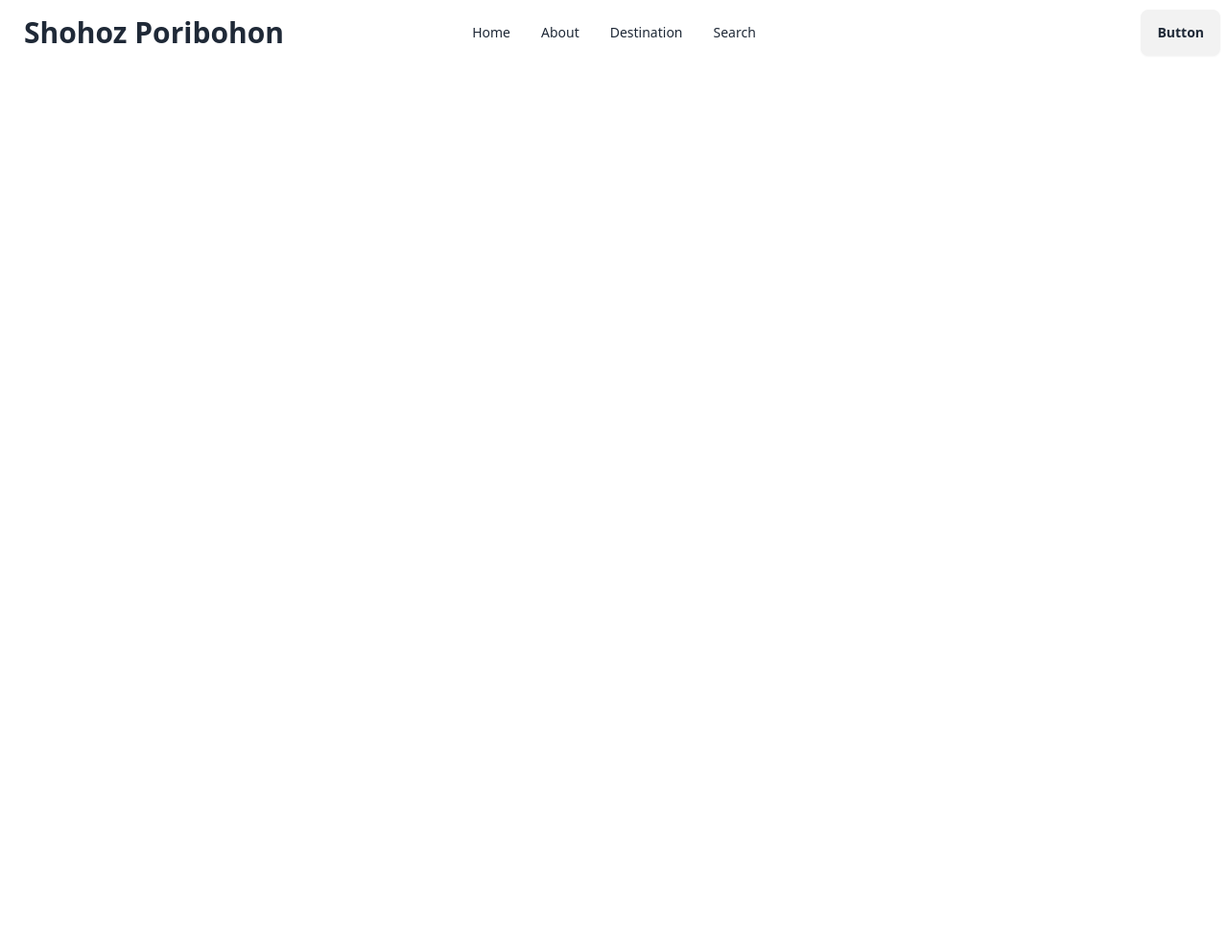
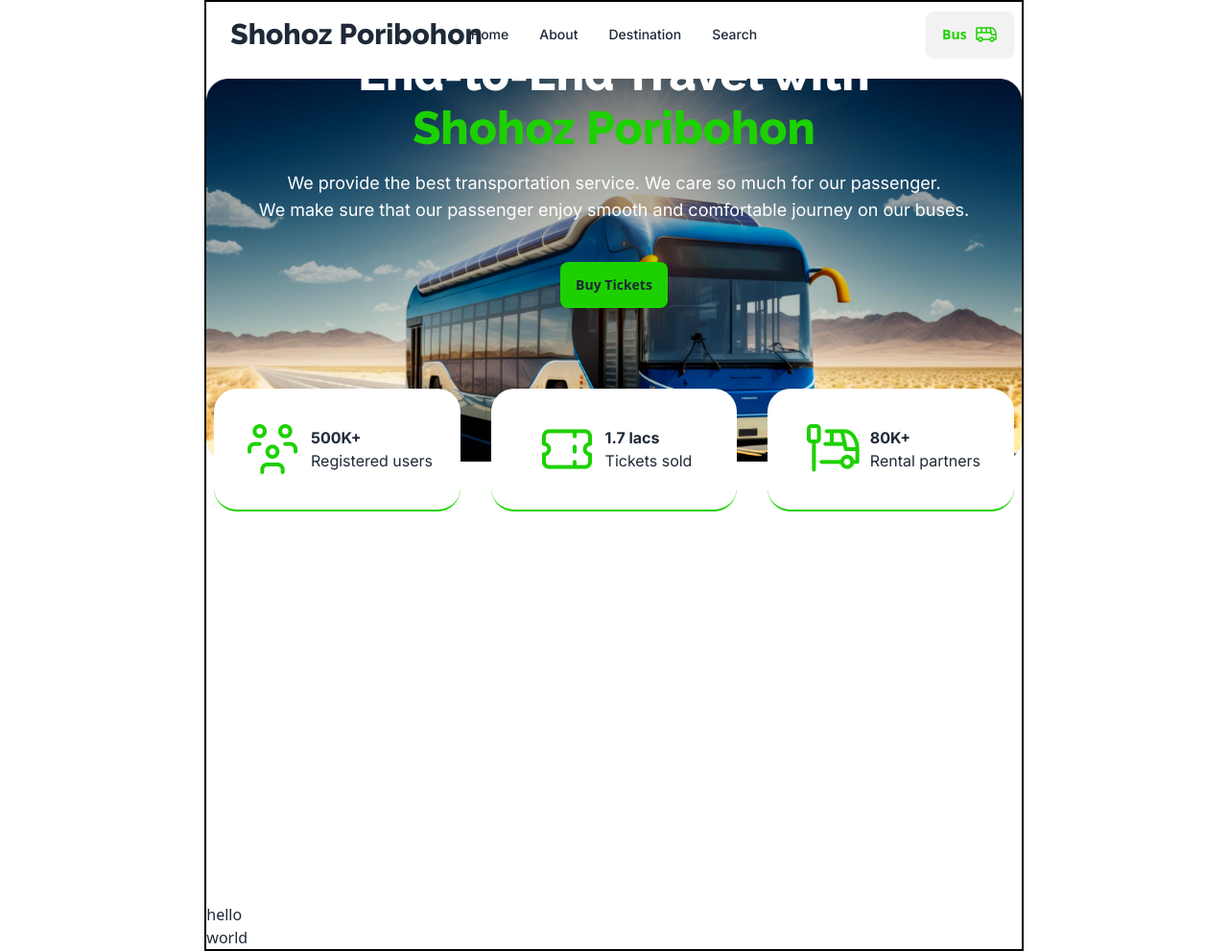
Before and after one commit to shakiltha/ph-bus-ticket-system, a plain HTML site: page index.html in a window 1280 px wide. Shown: the whole page at 96% size. Before the commit the page ends 800 px from the top, so only its background shows below. Drawn offline with nearby package versions, Linux system fonts and the light colour scheme.

Commit message:
header section done

```diff
--- a/app.css
+++ b/app.css
@@ -4,6 +4,29 @@
     box-sizing: border-box;
 }
 
-body {
-    background-color: aliceblue;
+.raleway {
+    font-family: "Raleway", sans-serif;
+    font-optical-sizing: auto;
+    font-style: normal;
 }
+
+.inter {
+    font-family: "Inter", sans-serif;
+    font-optical-sizing: auto;
+    font-style: normal;
+}
+
+/* header img */
+
+.header-img {
+    filter: contrast(1.25);
+}
+
+/* .header-card {
+    width: 19.25rem;
+    height: 8.625rem;
+    border-radius: 1.5rem;
+    background-color: #ffffff;
+    border-bottom-color: #1dd100;
+    border-bottom-width: 2px;
+} */
--- a/index.html
+++ b/index.html
@@ -24,7 +24,7 @@
     />
     <title>Sohoz Poribohon</title>
   </head>
-  <body>
+  <body class="w-full lg:w-8/12 lg:mx-auto border-2 border-black">
     <!-- navbar start -->
     <div class="navbar bg-base-100">
       <div class="navbar-start">
@@ -55,10 +55,12 @@
             <li><a>Search</a></li>
           </ul>
         </div>
-        <a class="btn btn-ghost text-3xl font-extrabold">Shohoz Poribohon</a>
+        <a class="btn btn-ghost text-3xl font-extrabold raleway"
+          >Shohoz Poribohon</a
+        >
       </div>
       <div class="navbar-center hidden lg:flex">
-        <ul class="menu menu-horizontal px-1 font-medium text-sm">
+        <ul class="menu menu-horizontal px-1 font-medium text-sm inter">
           <li><a>Home</a></li>
           <li><a>About</a></li>
           <li><a>Destination</a></li>
@@ -66,10 +68,89 @@
         </ul>
       </div>
       <div class="navbar-end">
-        <a class="btn">Button</a>
+        <a class="btn text-[#1dd100]"
+          >Bus <img src="images/bus-icon.png" alt="bus icon"
+        /></a>
       </div>
     </div>
     <!-- navbar end -->
+    <!-- header start -->
+    <header class="">
+      <div>
+        <img
+          class="mx-auto my-3 header-img w-11/12 lg:w-full"
+          src="images/banner.png"
+          alt="a bus"
+        />
+        <!-- end to end travel section -->
+        <div class="end-to-end mb-4 lg:relative lg:-top-96">
+          <section>
+            <h2
+              class="raleway font-bold lg:font-extrabold text-2xl lg:text-5xl text-center lg:-mt-14 lg:text-white"
+            >
+              End-to-End Travel with
+            </h2>
+            <h2
+              class="raleway font-bold lg:font-extrabold text-2xl lg:text-5xl text-center text-[#1dd100] my-2"
+            >
+              Shohoz Poribohon
+            </h2>
+            <p class="inter lg:text-lg text-center lg:my-5 lg:text-white">
+              We provide the best transportation service. We care so much for
+              our passenger. <br />
+              We make sure that our passenger enjoy smooth and comfortable
+              journey on our buses.
+            </p>
+            <div class="text-center">
+              <button
+                class="btn bg-[#1dd100] ralesway font-bold my-5 border-none"
+              >
+                Buy Tickets
+              </button>
+            </div>
+          </section>
+          <section
+            class="flex justify-center flex-col lg:flex-row gap-1 lg:gap-4 w-full"
+          >
+            <div
+              class="lg:border-x-0 lg:border-t-0 lg:border-b-2 lg:border-b-[#1dd100] lg:rounded-3xl m-2 flex justify-center items-center gap-2 lg:mt-16 lg:w-72 lg:h-32 lg:bg-white"
+            >
+              <img class="" src="images/people.png" alt="people logo" />
+              <div>
+                <h3 class="inter font-bold">500K+</h3>
+                <p class="inter font-normal">Registered users</p>
+              </div>
+            </div>
+            <div
+              class="lg:border-x-0 lg:border-t-0 lg:border-b-2 lg:border-b-[#1dd100] lg:rounded-3xl m-2 flex justify-center items-center gap-2 lg:mt-16 lg:w-72 lg:h-32 lg:bg-white"
+            >
+              <img
+                class="-ml-8 lg:-ml-0"
+                src="images/ticket-cupon.png"
+                alt="a ticket icon"
+              />
+              <div>
+                <h3 class="inter font-bold">1.7 lacs</h3>
+                <p class="inter font-normal">Tickets sold</p>
+              </div>
+            </div>
+            <div
+              class="lg:border-x-0 lg:border-t-0 lg:border-b-2 lg:border-b-[#1dd100] lg:rounded-3xl m-2 flex justify-center items-center gap-2 lg:mt-16 lg:w-72 lg:h-32 lg:bg-white"
+            >
+              <img class="" src="images/stoppage.png" alt="a bus icon" />
+              <div>
+                <h3 class="inter font-bold">80K+</h3>
+                <p class="inter font-normal">Rental partners</p>
+              </div>
+            </div>
+          </section>
+        </div>
+      </div>
+      <!-- header image -->
+    </header>
+    <!-- header end -->
+    <h3>hello</h3>
+    <h4>world</h4>
     <script src="app.js"></script>
   </body>
 </html>
```
